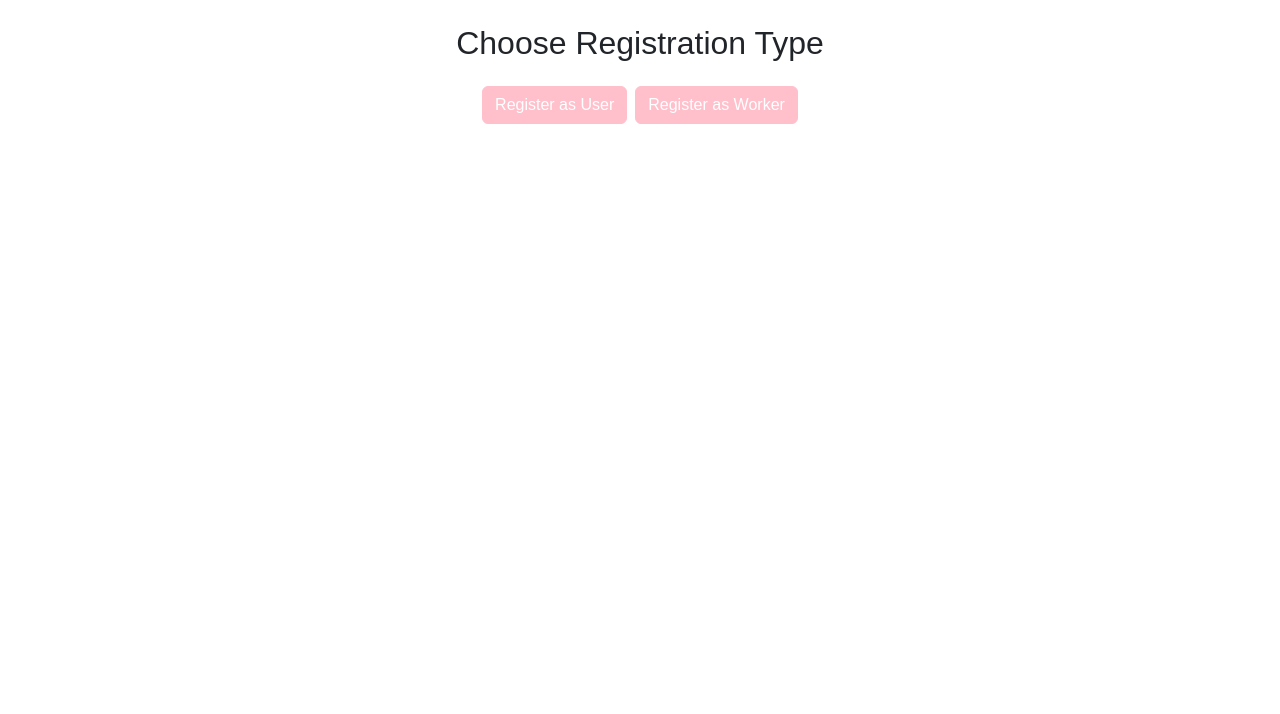
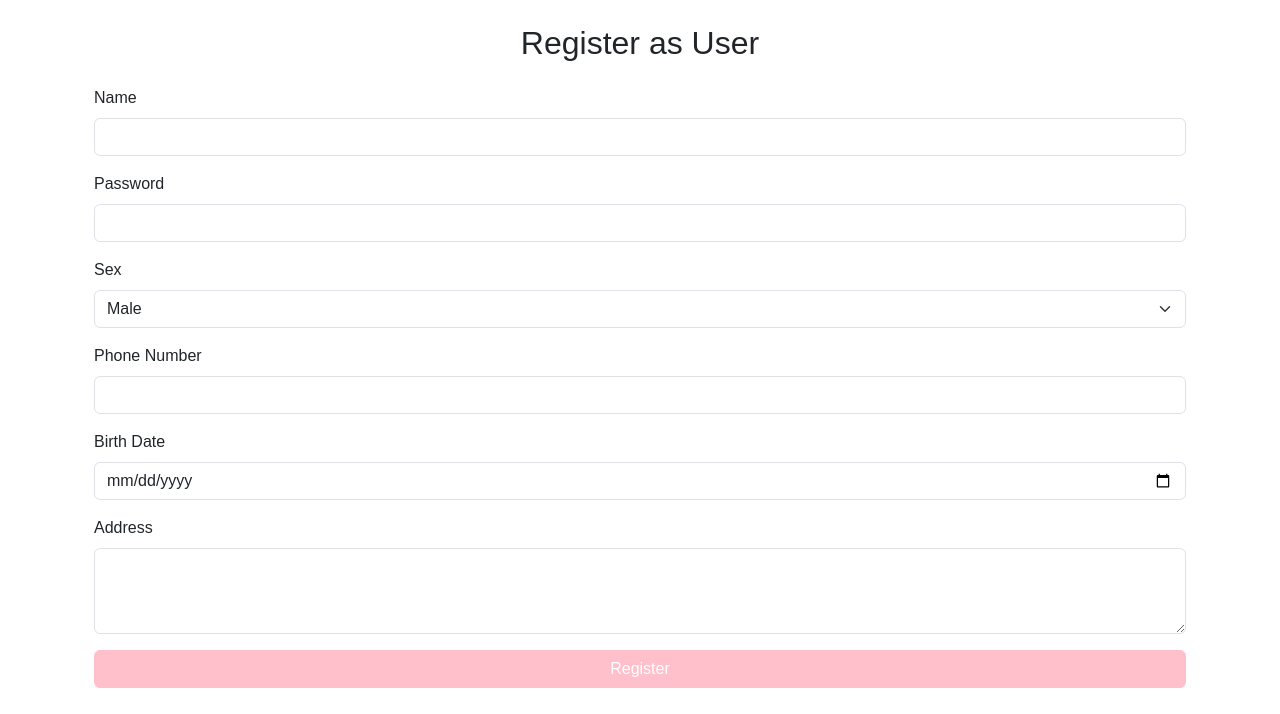
Before and after one commit to B-1776-DFF/sijarta-group-assignment, a Django app: page /aaf/register/user/ in a window 1280 px wide. Shown: the part 86-800 px from the top of the page. Run offline with Django 5.2, Linux system fonts and the light colour scheme.

Commit message:
Averill, implement register biar konek database, ganti urls sama views sesuai implement

```diff
--- a/aaf/templates/register_user.html
+++ b/aaf/templates/register_user.html
@@ -1,7 +1,21 @@
 {% extends 'baseaaf.html' %}
 
 {% block content %}
+<div class="container mt-4">
     <h2 class="text-center mb-4">Register as User</h2>
+
+    <!-- Display error/success messages -->
+    {% if messages %}
+        <div>
+            {% for message in messages %}
+                <div class="alert alert-{{ message.tags }} mt-3" role="alert">
+                    {{ message }}
+                </div>
+            {% endfor %}
+        </div>
+    {% endif %}
+
+    <!-- Registration form -->
     <form method="post">
         {% csrf_token %}
         <div class="mb-3">
@@ -33,4 +47,5 @@
         </div>
         <button type="submit" class="btn btn-primary w-100">Register</button>
     </form>
+</div>
 {% endblock %}
--- a/aaf/urls.py
+++ b/aaf/urls.py
@@ -4,7 +4,7 @@ from . import views
 urlpatterns = [
     path('login/', views.login_view, name='login'),
     path('logout/', views.logout_view, name='logout'),
-    path('register/', views.register_user_view, name='register'),
+    path('register/', views.register_view, name='register'),
     path('register/user/', views.register_user_view, name='register_user'),
     path('register/worker/', views.register_worker_view, name='register_worker'),
     path('profile/', views.profile_view, name='profile'),
--- a/aaf/views.py
+++ b/aaf/views.py
@@ -1,9 +1,9 @@
 from django.shortcuts import render, redirect, get_object_or_404
-from django.db import connection
+from django.db import connection, IntegrityError, DatabaseError, InternalError
 from django.contrib import messages
 from django.contrib.auth.hashers import make_password, check_password
 from django.views.decorators.csrf import csrf_exempt
-from uuid import UUID
+import uuid
 
 @csrf_exempt
 def login_view(request):
@@ -60,6 +60,7 @@ def logout_view(request):
 @csrf_exempt
 def register_user_view(request):
     if request.method == 'POST':
+        # Get form data
         name = request.POST.get('name')
         password = make_password(request.POST.get('password'))
         sex = request.POST.get('sex')
@@ -67,21 +68,37 @@ def register_user_view(request):
         dob = request.POST.get('dob')
         address = request.POST.get('address')
 
-        with connection.cursor() as cursor:
-            cursor.execute("""
-            SET search_path TO sijartagroupassignment;
-            INSERT INTO "USER" (name, pwd, sex, phonenum, dob, address)
-            VALUES (%s, %s, %s, %s, %s, %s) RETURNING id;
-            """, [name, password, sex, phone, dob, address])
-            user_id = cursor.fetchone()[0]
+        # Generate a unique ID for the user
+        user_id = str(uuid.uuid4())
 
-            cursor.execute("""
-            INSERT INTO CUSTOMER (id) VALUES (%s);
-            """, [user_id])
+        try:
+            with connection.cursor() as cursor:
+                # Insert the user into the database
+                cursor.execute("""
+                SET search_path TO sijartagroupassignment;
+                INSERT INTO "USER" (id, name, pwd, sex, phonenum, dob, address)
+                VALUES (%s, %s, %s, %s, %s, %s, %s) RETURNING id;
+                """, [user_id, name, password, sex, phone, dob, address])
+                user_id = cursor.fetchone()[0]
 
-        messages.success(request, "User registration successful!")
-        return redirect('login')
+                # Insert into the CUSTOMER table
+                cursor.execute("""
+                INSERT INTO CUSTOMER (id) VALUES (%s);
+                """, [user_id])
 
+            # Success message
+            messages.success(request, "User registration successful!")
+            return redirect('login')
+
+        except InternalError as e:
+            if 'Phone number already registered' in str(e):
+                messages.error(request, "The phone number is already registered. Please use a different one.")
+            else:
+                messages.error(request, "An error occurred during registration. Please try again.")
+
+    return render(request, 'register_user.html')
+
+def register_view(request):
     return render(request, 'register.html')
 
 
@@ -99,21 +116,31 @@ def register_worker_view(request):
         npwp = request.POST.get('npwp')
         pic_url = request.POST.get('pic_url')
 
-        with connection.cursor() as cursor:
-            cursor.execute("""
-            SET search_path TO sijartagroupassignment;
-            INSERT INTO "USER" (name, pwd, sex, phonenum, dob, address)
-            VALUES (%s, %s, %s, %s, %s, %s) RETURNING id;
-            """, [name, password, sex, phone, dob, address])
-            user_id = cursor.fetchone()[0]
+        # Generate a unique ID for the user
+        user_id = str(uuid.uuid4())
 
-            cursor.execute("""
-            INSERT INTO WORKER (id, bank_name, acc_number, npwp, pic_url)
-            VALUES (%s, %s, %s, %s, %s);
-            """, [user_id, bank_name, acc_number, npwp, pic_url])
+        try:
+            with connection.cursor() as cursor:
+                cursor.execute("""
+                SET search_path TO sijartagroupassignment;
+                INSERT INTO "USER" (name, pwd, sex, phonenum, dob, address)
+                VALUES (%s, %s, %s, %s, %s, %s, %s) RETURNING id;
+                """, [user_id, name, password, sex, phone, dob, address])
+                user_id = cursor.fetchone()[0]
 
-        messages.success(request, "Worker registration successful!")
-        return redirect('login')
+                cursor.execute("""
+                INSERT INTO WORKER (id, bank_name, acc_number, npwp, pic_url)
+                VALUES (%s, %s, %s, %s, %s);
+                """, [user_id, bank_name, acc_number, npwp, pic_url])
+
+            messages.success(request, "Worker registration successful!")
+            return redirect('login')
+
+        except InternalError as e:
+            if 'Phone number already registered' in str(e):
+                messages.error(request, "The phone number is already registered. Please use a different one.")
+            else:
+                messages.error(request, "An error occurred during registration. Please try again.")
 
     return render(request, 'register_worker.html')
 
```
Also changed, not shown: aaf/templates/register_worker.html (+15 -0 lines). Lines whose indentation alone changed are shown as unchanged.
